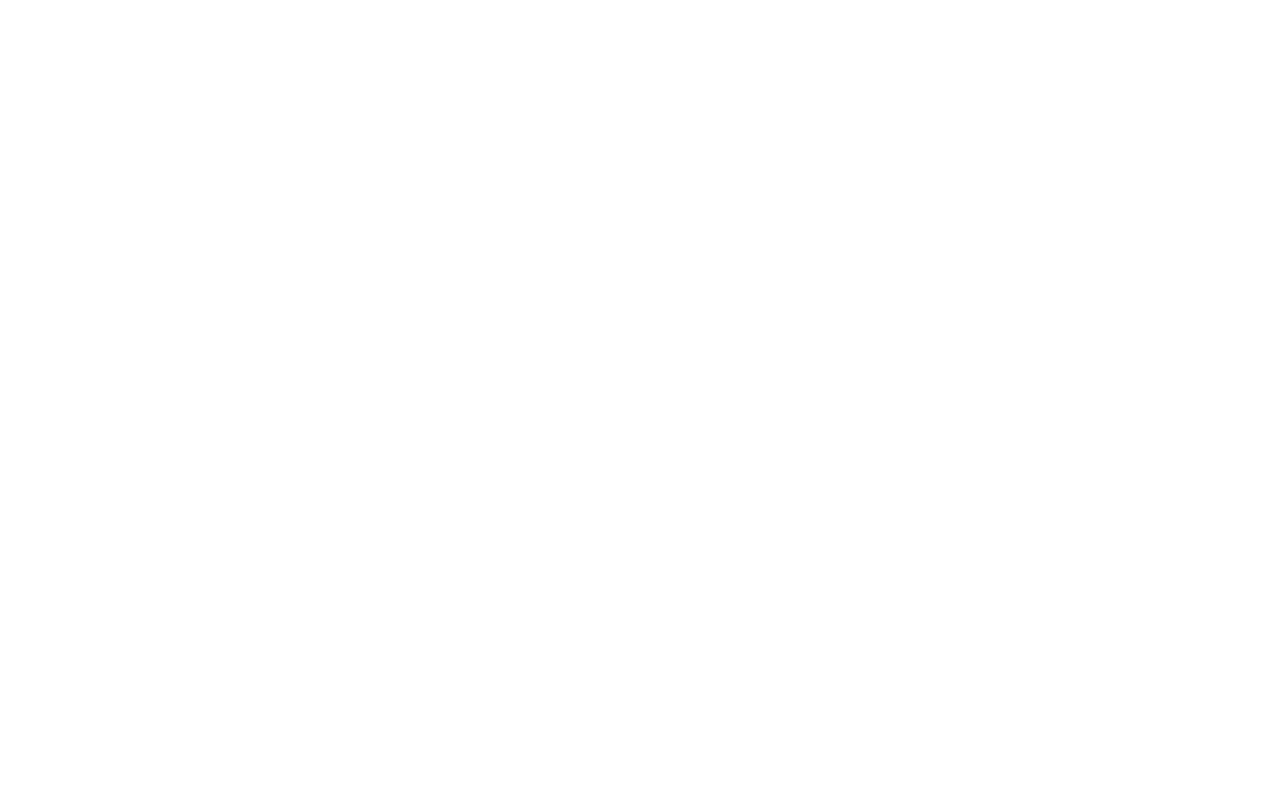
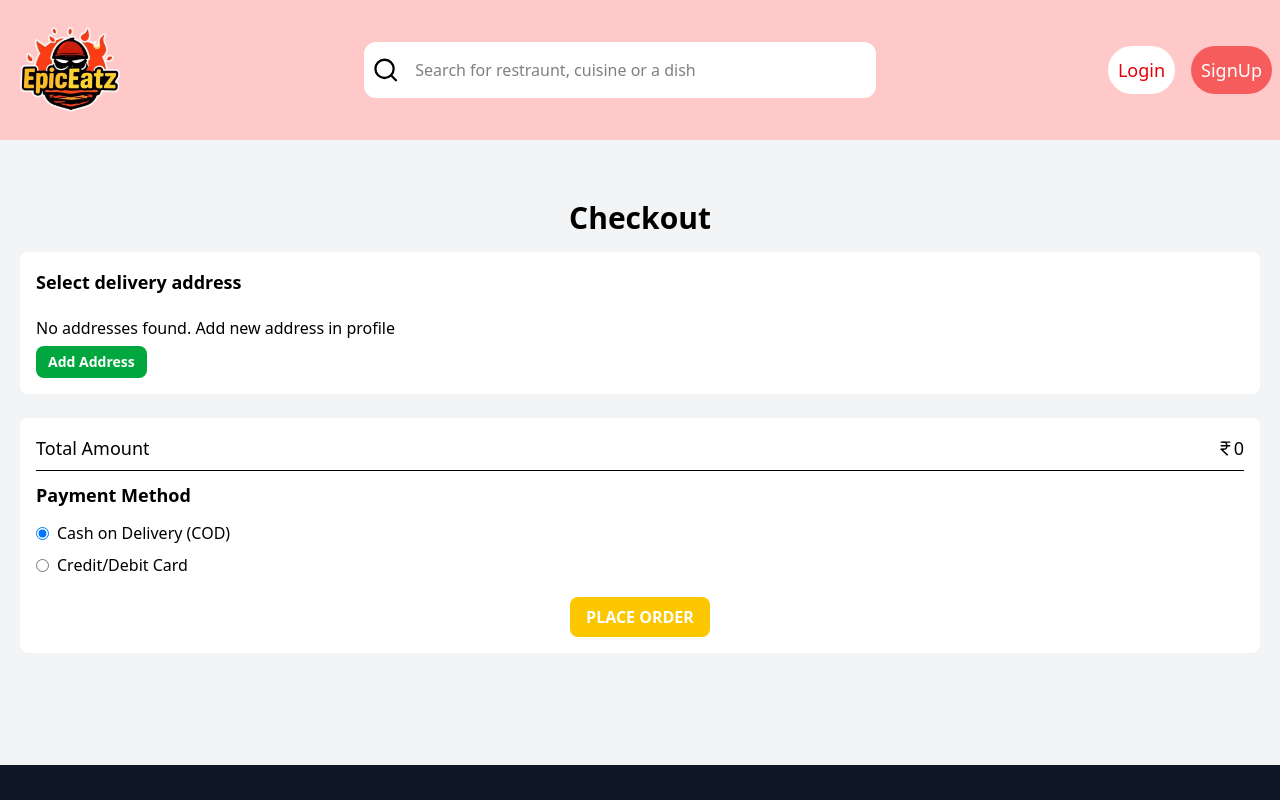
Before and after one commit to Promit-Biswas3361/EpicEatz, a React (Vite) app: page /checkout in a window 1280 px wide. Before the commit this address had no page. Shown: the top 800 px of the page. Built offline with nearby package versions, Linux system fonts and the light colour scheme.

Commit message:
Checkout and order confirmation pages added

```diff
--- a/src/App.jsx
+++ b/src/App.jsx
@@ -13,14 +13,14 @@
 import Favourites from "./Frontend/Profile/Favourites";
 import Settings from "./Frontend/Profile/Settings";
 import Address from "./Frontend/Profile/Address";
+import Checkout from "./Frontend/Checkout";
+import OrderConfirmation from "./Frontend/OrderConfirmation";
 
 function App() {
   return (
     <Router>
       <Routes>
         <Route path="/" element={<Landing />} />
-        <Route path="/login" element={<Login />} />
-        <Route path="/register" element={<Signup />} />
         <Route path="/dish/:id" element={<Search />} />
         <Route path="/restaurant/:id" element={<Search />} />
         <Route path="/new-partner/get-started" element={<GetStarted />} />
@@ -28,6 +28,8 @@
         <Route path="/new-partner/step2" element={<Step2 />} />
         <Route path="/new-partner/step3" element={<Step3 />} />
         <Route path="/cart" element={<Cart />} />
+        <Route path="/checkout" element={<Checkout />} />
+        <Route path="/order-confirmation" element={<OrderConfirmation />} />
 
         <Route path="/account" element={<Account />}>
           <Route path="orders" element={<Orders />} />
--- /dev/null
+++ b/src/Frontend/AddressCard.jsx
@@ -0,0 +1,38 @@
+import React from "react";
+import { House, Building, MapPin } from "lucide-react";
+
+const AddressCard = ({ address, handleAddress }) => {
+  return (
+    <div className="flex cursor-pointer items-start border-1 border-gray-400 p-3 max-sm:w-full w-70 hover:shadow-lg">
+      <div className="flex-1/6 mt-1">
+        {address.type === "Home" ? (
+          <House size={22} />
+        ) : address.type === "Office" ? (
+          <Building size={22} />
+        ) : address.type === "Friends & Family" ? (
+          <MapPin size={22} />
+        ) : null}
+      </div>
+
+      <div className="flex-5/6 flex flex-col items-start">
+        <p className="font-semibold">{address.label}</p>
+        <p className="text-sm">{address.address}</p>
+        <div className="flex items-center mt-1.5">
+          <p className="text-sm font-semibold mr-1">Phone: {" "}</p>
+          <p className="text-sm">{address.phone}</p>
+        </div>
+
+        <div className="flex mt-3 px-2 py-0.5 bg-green-600 hover:bg-green-800">
+          <button
+            className="text-white font-bold text-xs cursor-pointer"
+            onClick={() => handleAddress(address.id)}
+          >
+            DELIVER HERE
+          </button>
+        </div>
+      </div>
+    </div>
+  );
+};
+
+export default AddressCard;
--- a/src/Frontend/Cart.jsx
+++ b/src/Frontend/Cart.jsx
@@ -3,6 +3,7 @@
 import Footer from "./Footer";
 import CartItem from "./CartItem";
 import { IndianRupee } from "lucide-react";
+import { useNavigate } from "react-router-dom";
 
 const cart = [
   {
@@ -192,6 +193,8 @@
   const [itemTotal, setItemTotal] = useState(0);
   const [totalAmount, setTotalAmount] = useState(0);
 
+  const navigate = useNavigate();
+
   useEffect(() => {
     if (cartItems && cartItems.length > 0) {
       let total = cartItems.reduce(
@@ -204,6 +207,20 @@
     }
   }, [cartItems]);
 
+  const updateItemQty = (id, newQty) => {
+    if (newQty === 0) {
+      setCartItems(cartItems.filter((item) => item.id !== id));
+    } else {
+      setCartItems(
+        cartItems.map((item) =>
+          item.id === id
+            ? { ...item, item: { ...item.item, qty: newQty } }
+            : item
+        )
+      );
+    }
+  };
+
   return (
     <div className="w-full min-h-screen flex flex-col bg-gray-100">
       <Navbar />
@@ -212,11 +229,15 @@
         <p className="text-2xl md:text-3xl font-bold text-center">
           Shopping Cart
         </p>
-        {cartItems ? (
+        {cartItems && cartItems.length > 0 ? (
           <div className="py-8 sm:mt-5 md:flex">
             <div className="flex flex-col md:flex-2/3 bg-white rounded-lg px-4 lg:px-7">
               {cartItems.map((item) => (
-                <CartItem key={item.id} item={item} />
+                <CartItem
+                  key={item.id}
+                  item={item}
+                  updateItemQty={updateItemQty}
+                />
               ))}
               <div className="flex flex-row items-center justify-between text-lg my-4 text-right">
                 <div className="flex items-center">
@@ -224,7 +245,12 @@
                   <IndianRupee size={16} />
                   <p>{itemTotal}</p>
                 </div>
-                <button className="hidden md:block bg-yellow-400 mt-3 w-fit text-sm text-center font-semibold px-5 py-1.5 rounded-full cursor-pointer">
+                <button
+                  className="hidden md:block bg-yellow-400 mt-3 w-fit text-sm text-center font-semibold px-5 py-1.5 rounded-full cursor-pointer"
+                  onClick={() =>
+                    navigate("/checkout", { state: { totalAmount } })
+                  }
+                >
                   Proceed to Checkout
                 </button>
               </div>
@@ -262,7 +288,10 @@
                   <p>{totalAmount}</p>
                 </div>
               </div>
-              <button className="bg-yellow-400 w-full text-sm text-center font-semibold px-3 py-1.5 rounded-full cursor-pointer">
+              <button
+                className="bg-yellow-400 w-full text-sm text-center font-semibold px-3 py-1.5 rounded-full cursor-pointer"
+                onClick={() => navigate("/checkout", { state: { totalAmount } })}
+              >
                 Proceed to Checkout
               </button>
             </div>
--- /dev/null
+++ b/src/Frontend/Checkout.jsx
@@ -0,0 +1,136 @@
+import React, { useState } from "react";
+import { useLocation, useNavigate } from "react-router-dom";
+import Navbar from "./Navbar";
+import Footer from "./Footer";
+import AddressCard from "./AddressCard";
+import { IndianRupee, MapPin } from "lucide-react";
+
+const userAddresses = null;
+
+const Checkout = () => {
+  const location = useLocation();
+  const { totalAmount } = location.state || { totalAmount: 0 };
+
+  const [deliveryAddress, setDeliveryAddress] = useState(null);
+  const [paymentMethod, setPaymentMethod] = useState("COD");
+
+  const navigate = useNavigate();
+
+  const handleOrderSubmit = () => {
+    if (!deliveryAddress) {
+      alert("Please choose a valid delivery address.");
+      return;
+    }
+    alert("Order placed successfully!");
+    navigate("/order-confirmation");
+    console.log(deliveryAddress);
+  };
+
+  const handleAddress = (id) => {
+    setDeliveryAddress(userAddresses.find((item) => item.id === id));
+    console.log(deliveryAddress);
+  };
+
+  return (
+    <div className="w-full min-h-screen flex flex-col bg-gray-100">
+      <Navbar />
+
+      <div className="mt-45 md:mt-50 mx-5 flex-grow flex flex-col">
+        <p className="text-2xl md:text-3xl font-bold text-center mb-4">
+          Checkout
+        </p>
+
+        <div className="bg-white rounded-lg px-4 py-4">
+          {deliveryAddress ? (
+            <div className="">
+              <div className="flex items-center mb-3">
+                <MapPin size={20} />
+                <p className="text-xl font-bold ml-1.5">Delivery address</p>
+              </div>
+
+              <div className="">
+                <p className="font-semibold">{deliveryAddress.label}</p>
+                <p className="text-sm">{deliveryAddress.address}</p>
+                <div className="flex items-center mt-1.5">
+                  <p className="text-sm font-semibold mr-1">Phone: </p>
+                  <p className="text-sm">{deliveryAddress.phone}</p>
+                </div>
+              </div>
+            </div>
+          ) : userAddresses && userAddresses.length > 0 ? (
+            <div className="">
+              <p className="text-lg font-bold mb-5">Select delivery address</p>
+              <div className="flex flex-wrap gap-3">
+                {userAddresses.map((address) => (
+                  <AddressCard
+                    key={address.id}
+                    address={address}
+                    handleAddress={handleAddress}
+                  />
+                ))}
+              </div>
+            </div>
+          ) : (
+            <div className="">
+              <p className="text-lg font-bold mb-5">Select delivery address</p>
+              <p>No addresses found. Add new address in profile</p>
+              <button
+                className="cursor-pointer bg-green-600 hover:bg-green-800 text-white text-sm font-bold px-3 py-1.5 rounded-lg mt-1.5"
+                onClick={() => navigate("/account/addresses")}
+              >
+                Add Address
+              </button>
+            </div>
+          )}
+        </div>
+
+        <div className="bg-white rounded-lg mt-6 px-4 py-4">
+          <div className="flex border-b-1 justify-between pb-2 mb-2.5">
+            <p className="text-lg">Total Amount</p>
+            <div className="flex items-center text-lg">
+              <IndianRupee size={17} />
+              <p>{totalAmount}</p>
+            </div>
+          </div>
+          <div className="mb-5">
+            <h3 className="text-lg font-semibold mb-3">Payment Method</h3>
+            <div className="flex items-center mb-2">
+              <input
+                type="radio"
+                name="payment"
+                value="COD"
+                checked={paymentMethod === "COD"}
+                onChange={() => setPaymentMethod("COD")}
+                className="mr-2"
+              />
+              <label>Cash on Delivery (COD)</label>
+            </div>
+            <div className="flex items-center">
+              <input
+                type="radio"
+                name="payment"
+                value="Card"
+                checked={paymentMethod === "Card"}
+                onChange={() => setPaymentMethod("Card")}
+                className="mr-2"
+              />
+              <label>Credit/Debit Card</label>
+            </div>
+          </div>
+          <div className="flex flex-col items-center">
+            <button
+              onClick={handleOrderSubmit}
+              className="w-fit bg-yellow-400 hover:bg-yellow-500 cursor-pointer text-white py-2 px-4 rounded-lg font-bold"
+            >
+              PLACE ORDER
+            </button>
+          </div>
+        </div>
+      </div>
+
+      <Footer />
+    </div>
+  );
+};
+
+export default Checkout;
--- a/src/Frontend/Navbar.jsx
+++ b/src/Frontend/Navbar.jsx
@@ -105,9 +105,19 @@
         </div>
       )}
 
-      {loginVisible && <Login onClose={closeLogin} authSuccess={authSuccess} />}
+      {loginVisible && (
+        <Login
+          onClose={closeLogin}
+          authSuccess={authSuccess}
+          openSignup={openSignup}
+        />
+      )}
       {signupVisible && (
-        <Signup onClose={closeSignup} authSuccess={authSuccess} />
+        <Signup
+          onClose={closeSignup}
+          authSuccess={authSuccess}
+          openLogin={openLogin}
+        />
       )}
     </div>
   );
--- a/src/Frontend/NavbarLanding.jsx
+++ b/src/Frontend/NavbarLanding.jsx
@@ -112,9 +112,19 @@
           />
         </div>
       </div>
-      {loginVisible && <Login onClose={closeLogin} authSuccess={authSuccess} />}
+      {loginVisible && (
+        <Login
+          onClose={closeLogin}
+          authSuccess={authSuccess}
+          openSignup={openSignup}
+        />
+      )}
       {signupVisible && (
-        <Signup onClose={closeSignup} authSuccess={authSuccess} />
+        <Signup
+          onClose={closeSignup}
+          authSuccess={authSuccess}
+          openLogin={openLogin}
+        />
       )}
     </div>
   );
--- /dev/null
+++ b/src/Frontend/OrderConfirmation.jsx
@@ -0,0 +1,26 @@
+import React from "react";
+import Navbar from "./Navbar";
+import Footer from "./Footer";
+
+const OrderConfirmation = () => {
+  return (
+    <div className="w-full min-h-screen flex flex-col bg-gray-100 mt-35">
+      <Navbar />
+      <div className="max-w-xl mx-auto mt-10 bg-white p-8 rounded-lg shadow-lg text-center">
+        <h2 className="text-2xl font-bold mb-4">Order Confirmed! 🎉</h2>
+        <p className="text-lg mb-4">
+          Thank you for your order. Your delicious food will be delivered soon.
+        </p>
+        <a
+          href="/"
+          className="bg-yellow-400 hover:bg-yellow-500 text-white py-2 px-4 rounded-lg font-semibold"
+        >
+          Back to Home
+        </a>
+      </div>
+      <Footer />
+    </div>
+  );
+};
+
+export default OrderConfirmation;
```
Also changed, not shown: src/Frontend/CartItem.jsx (+10 -7 lines), src/Frontend/Login.jsx (+9 -3 lines), src/Frontend/Signup.jsx (+9 -3 lines).
